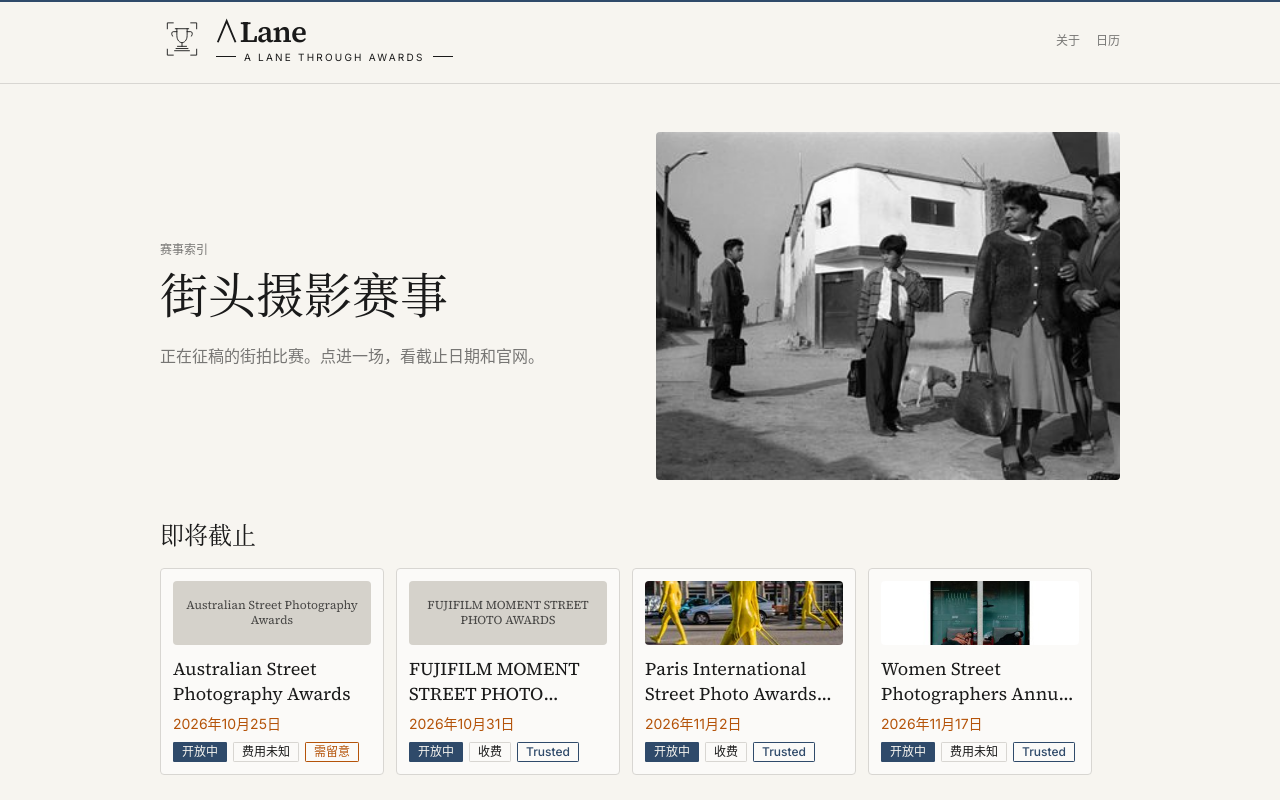
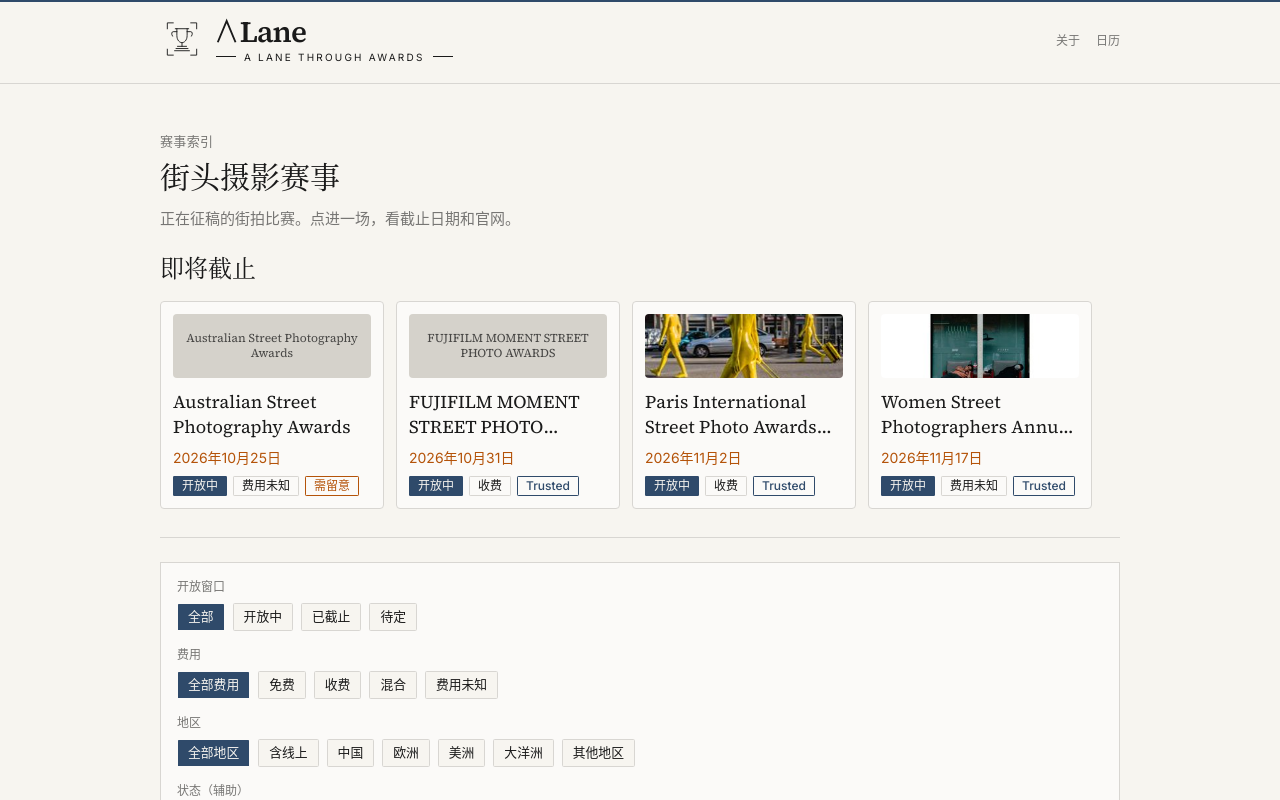
Before and after one commit to watsonkin/ALane, a Next.js app: page / in a window 1280 px wide. Shown: the top 800 px of the page. Built offline with nearby package versions, Linux system fonts and the light colour scheme.

Commit message:
Sync Origin tip a50ef810: remove homepage decorative hero photo.
Text-first hero at 30px with closing-soon 24px below; street jpg stays in public but is no longer referenced.

```diff
--- a/src/components/home-hero.tsx
+++ b/src/components/home-hero.tsx
@@ -1,4 +1,3 @@
-import Image from "next/image";
 import Link from "next/link";
 import { RightsChip } from "@/components/rights-chip";
 import { ContestThumb } from "@/components/thumb-placeholder";
@@ -22,29 +21,16 @@
   const closing = selectClosingSoon(contests, asOf);
 
   return (
-    <section className="mb-10 space-y-10">
-      <div className="grid items-center gap-8 lg:grid-cols-2">
-        <div>
-          <p className="text-xs text-muted-foreground">赛事索引</p>
-          <h1 className="mt-2 font-serif text-4xl leading-tight sm:text-5xl">
-            街头摄影赛事
-          </h1>
-          <p className="mt-4 max-w-md text-base leading-7 text-muted-foreground">
-            正在征稿的街拍比赛。点进一场，看截止日期和官网。
-          </p>
-        </div>
-        <Image
-          src="/hero-street.jpg"
-          alt="黑白街头摄影"
-          width={800}
-          height={542}
-          unoptimized
-          priority
-          className="aspect-[4/3] w-full rounded-[4px] object-cover shadow-none"
-        />
-      </div>
+    <section className="mb-6 border-b border-border pb-6">
+      <p className="text-[13px] tracking-wide text-muted-foreground">赛事索引</p>
+      <h1 className="mt-2 font-serif text-[30px] leading-tight text-ink">
+        街头摄影赛事
+      </h1>
+      <p className="mt-3 max-w-[40ch] text-[15px] leading-snug text-muted-foreground">
+        正在征稿的街拍比赛。点进一场，看截止日期和官网。
+      </p>
 
-      <div>
+      <div className="mt-6">
         <h2 className="font-serif text-2xl">即将截止</h2>
         {closing.contests.length === 0 ? (
           <p className="mt-3 text-sm text-muted-foreground">
```
Also changed, not shown: 1 other file (tests, documents, lock files or other folders).
